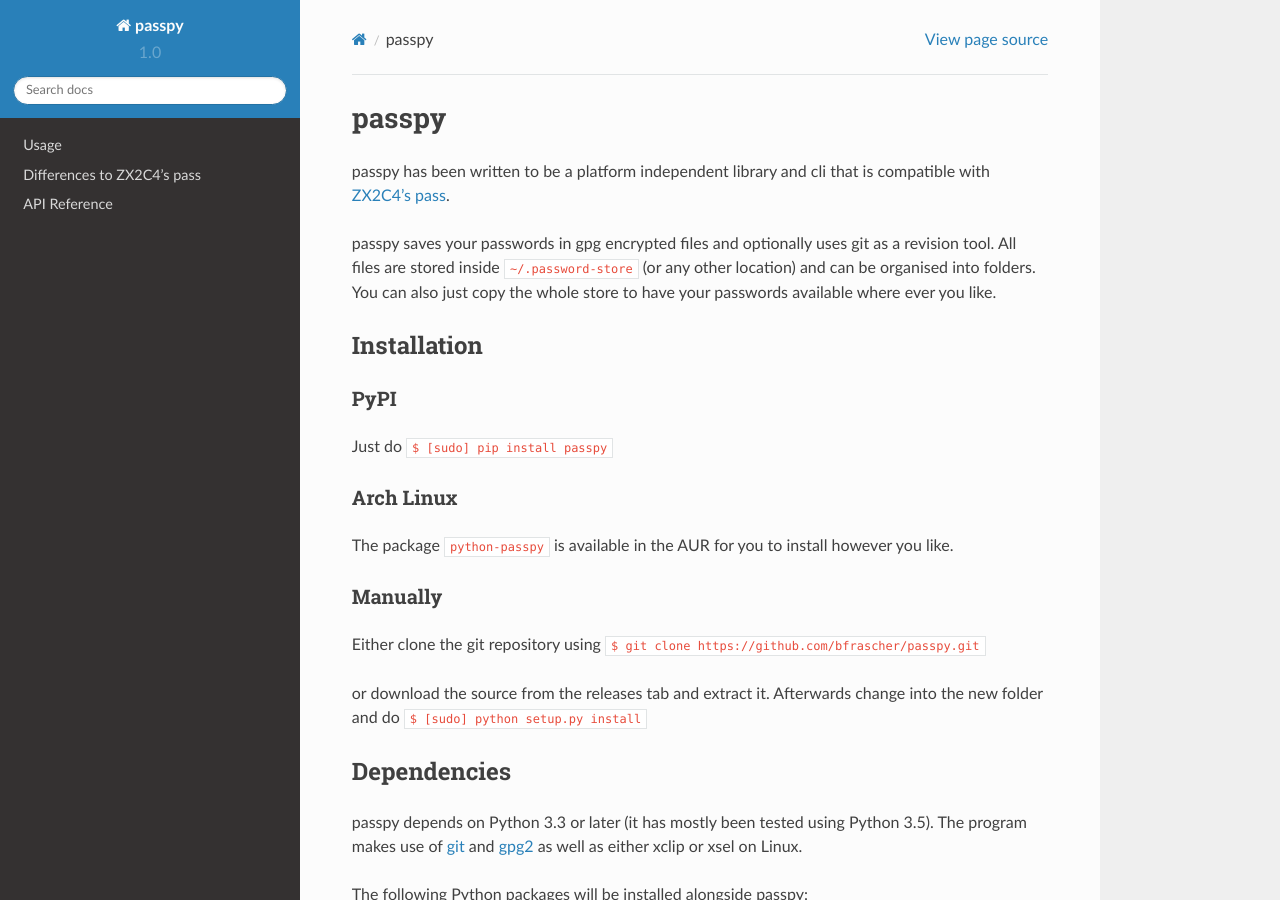
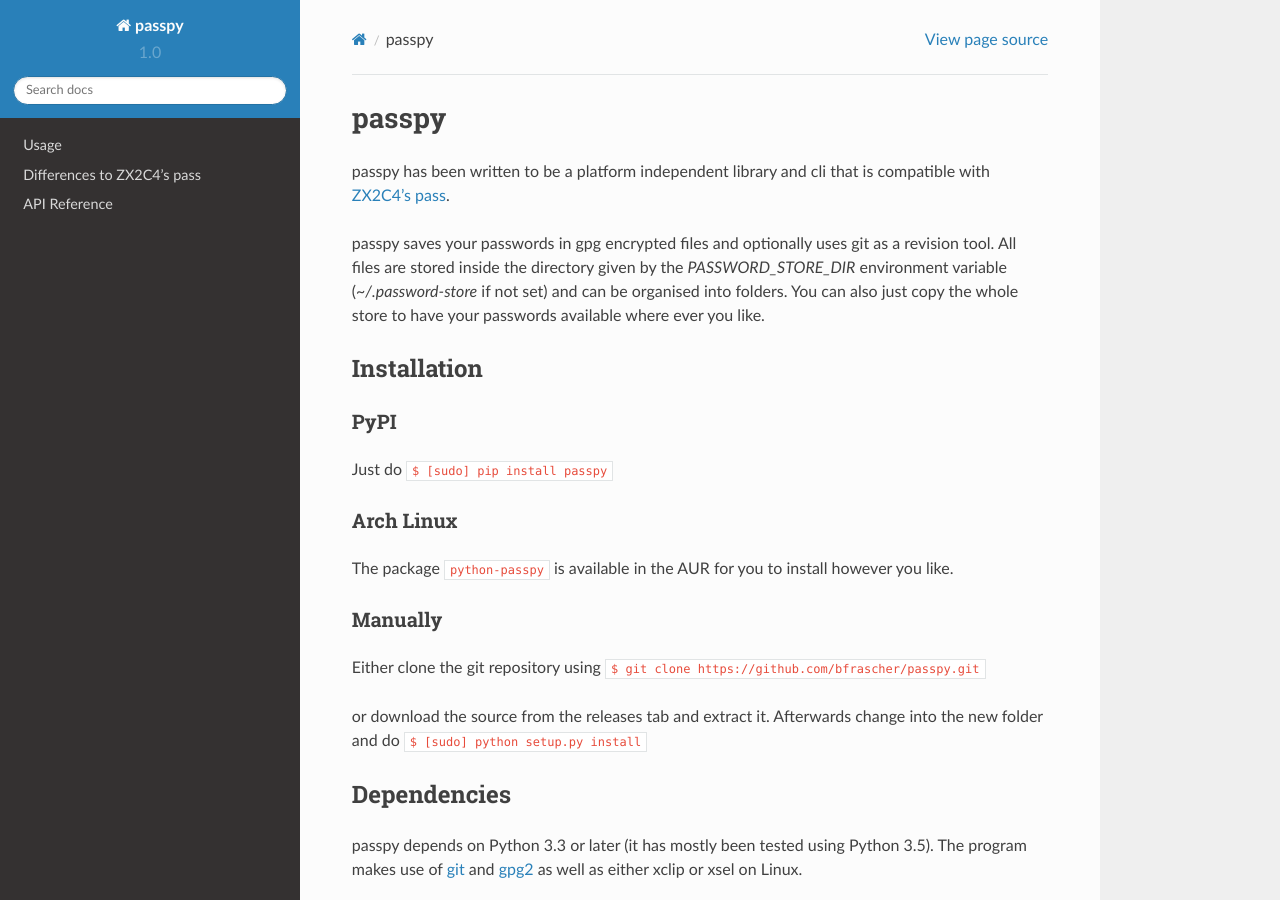
Before and after one commit to bfrascher/passpy, a Sphinx documentation site: the page built from docs/index.rst, in a window 1280 px wide and 900 px high. Built offline with Sphinx 7.4.7 and the Read the Docs theme 2.0.0, drawn with Linux system fonts in a browser that asks for light colours.

Commit message:
Update documentation

```diff
--- a/docs/index.rst
+++ b/docs/index.rst
@@ -6,11 +6,11 @@
 
 .. _ZX2C4's pass: http://www.passwordstore.org
 
-passpy saves your passwords in gpg encrypted files and optionally uses
-git as a revision tool.  All files are stored inside
-``~/.password-store`` (or any other location) and can be organised into
-folders.  You can also just copy the whole store to have your
-passwords available where ever you like.
+passpy saves your passwords in gpg encrypted files and optionally uses git as a
+revision tool.  All files are stored inside the directory given by the
+`PASSWORD_STORE_DIR` environment variable (`~/.password-store` if not set) and
+can be organised into folders.  You can also just copy the whole store to have
+your passwords available where ever you like.
 
 Installation
 ------------
```
Also changed, not shown: 1 other file.
